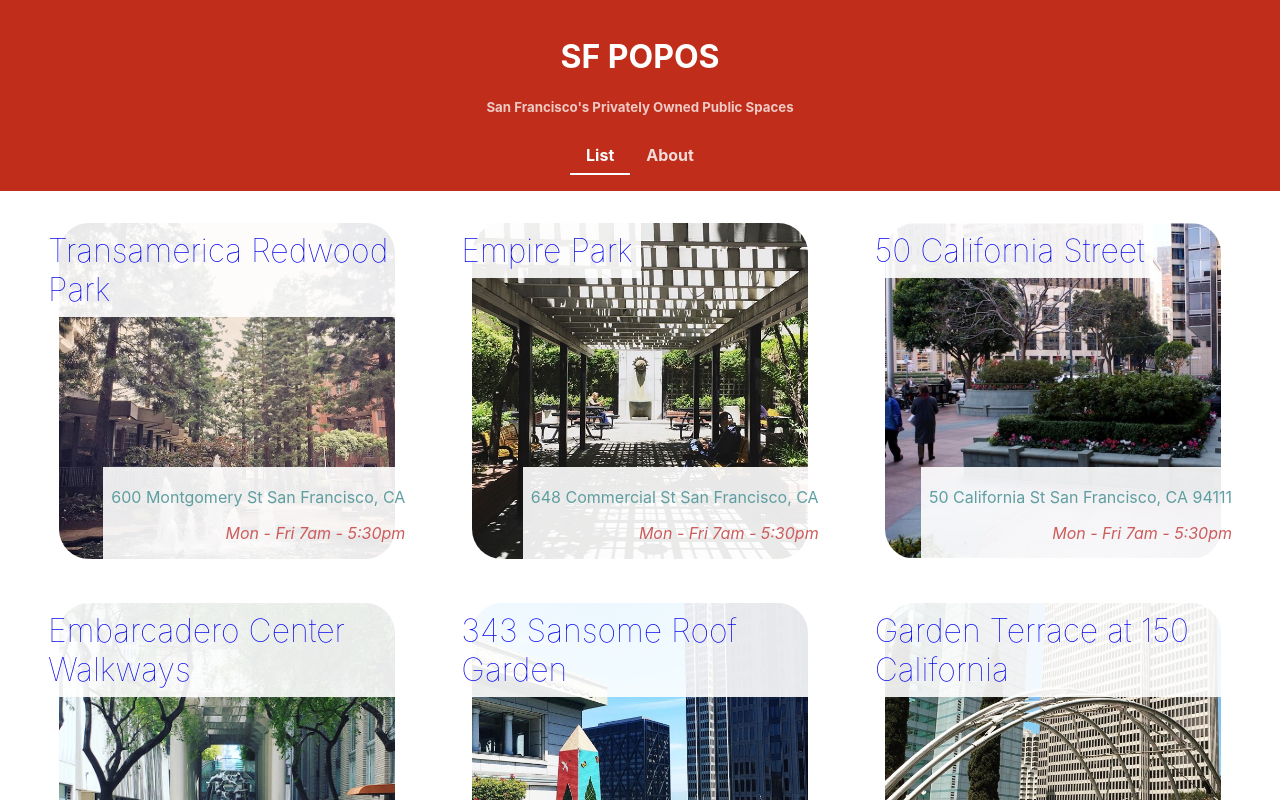
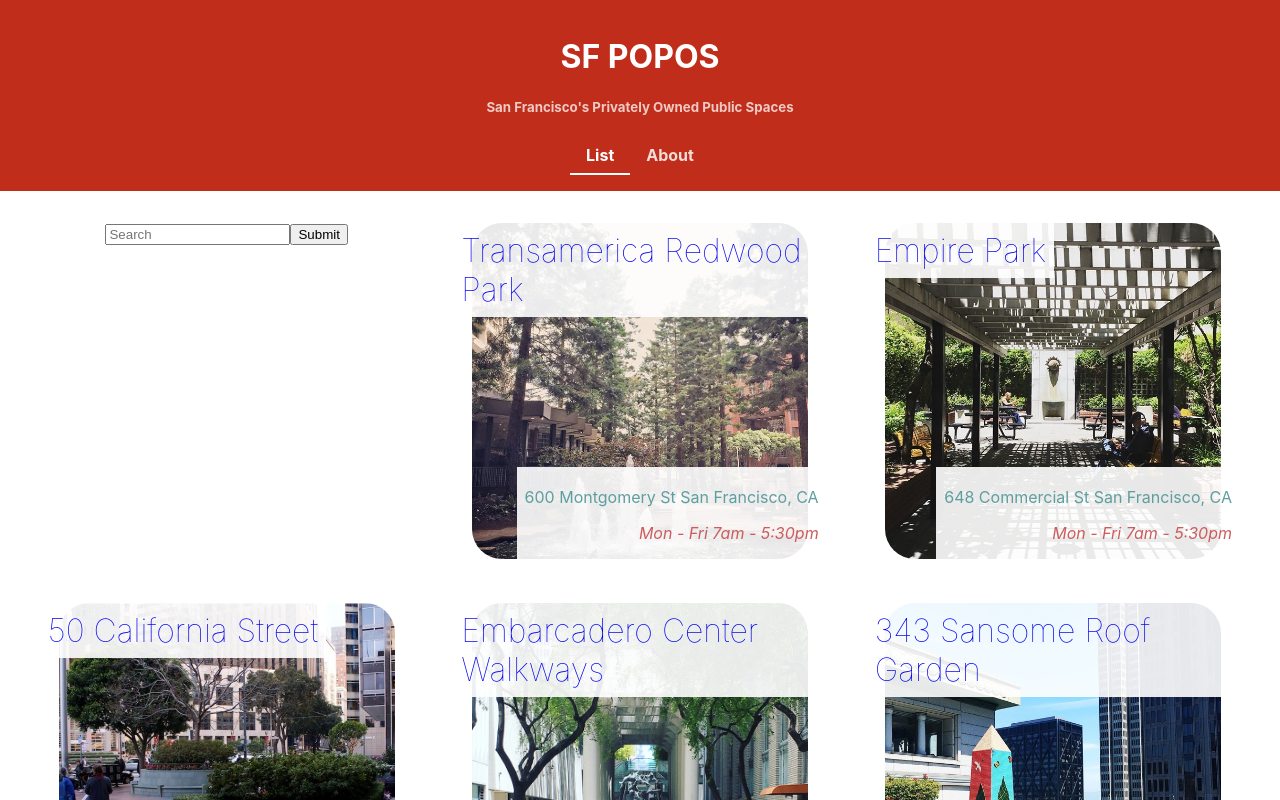
Before and after one commit to diyarkudrat/few1.2_react_app, a React (Create React App) app: page / in a window 1280 px wide. Shown: the top 800 px of the page. Built offline with nearby package versions, Linux system fonts and the light colour scheme.

Commit message:
added id field to json data

```diff
--- a/src/components/POPOSDetails.js
+++ b/src/components/POPOSDetails.js
@@ -1,5 +1,5 @@
 import React from 'react';
-import data from '../sfpopos-data.json';
+import data from '../sfpopos-data.js';
 import '../styles/POPOSDetails.css';
 
 function POPOSDetails(props) {
--- a/src/components/POPOSList.js
+++ b/src/components/POPOSList.js
@@ -1,17 +1,27 @@
-import React from 'react';
+import React, { useState } from 'react';
 import POPOSSpace from './POPOSSpace';
 import '../styles/POPOSList.css';
-import data from '../sfpopos-data.json';
+import data from '../sfpopos-data.js';
 
 function POPOSList(props) {
-    const spaces = data.map(({ title, address, images, hours }, idx) => {
+    const [query, setQuery] = useState('');
+
+    const spaces = data.filter((obj) => {
+        const inTitle = obj.title.toLowerCase().includes(query.toLowerCase());
+        const inAddress = obj.title.toLowerCase().includes(query.toLowerCase());
+
+        return inTitle | inAddress;
+    }).map((obj) => {
+        const { title, address, images, id } = obj;
+        let { hours } = obj;
+
         if (hours.length === 0) {
             hours = "Unknown Hours"
         }
 
         return (
           <POPOSSpace
-            id={idx}
+            id={id}
             key={title}
             name={title}
             address={address}
@@ -23,7 +33,15 @@ function POPOSList(props) {
 
     return (
         <div className="POPOSList">
-            { spaces }
+          <form>
+              <input
+                value={query}
+                placeholder="Search"
+                onChange={(e) => setQuery(e.target.value)}
+              />
+              <button type="submit">Submit</button>
+          </form>
+          { spaces }
         </div>
     );
 }
--- /dev/null
+++ b/src/sfpopos-data.js
@@ -0,0 +1,5 @@
+import data from './sfpopos-data.json';
+
+data.forEach((obj, id) => { obj.id = id });
+
+export default data;
```
